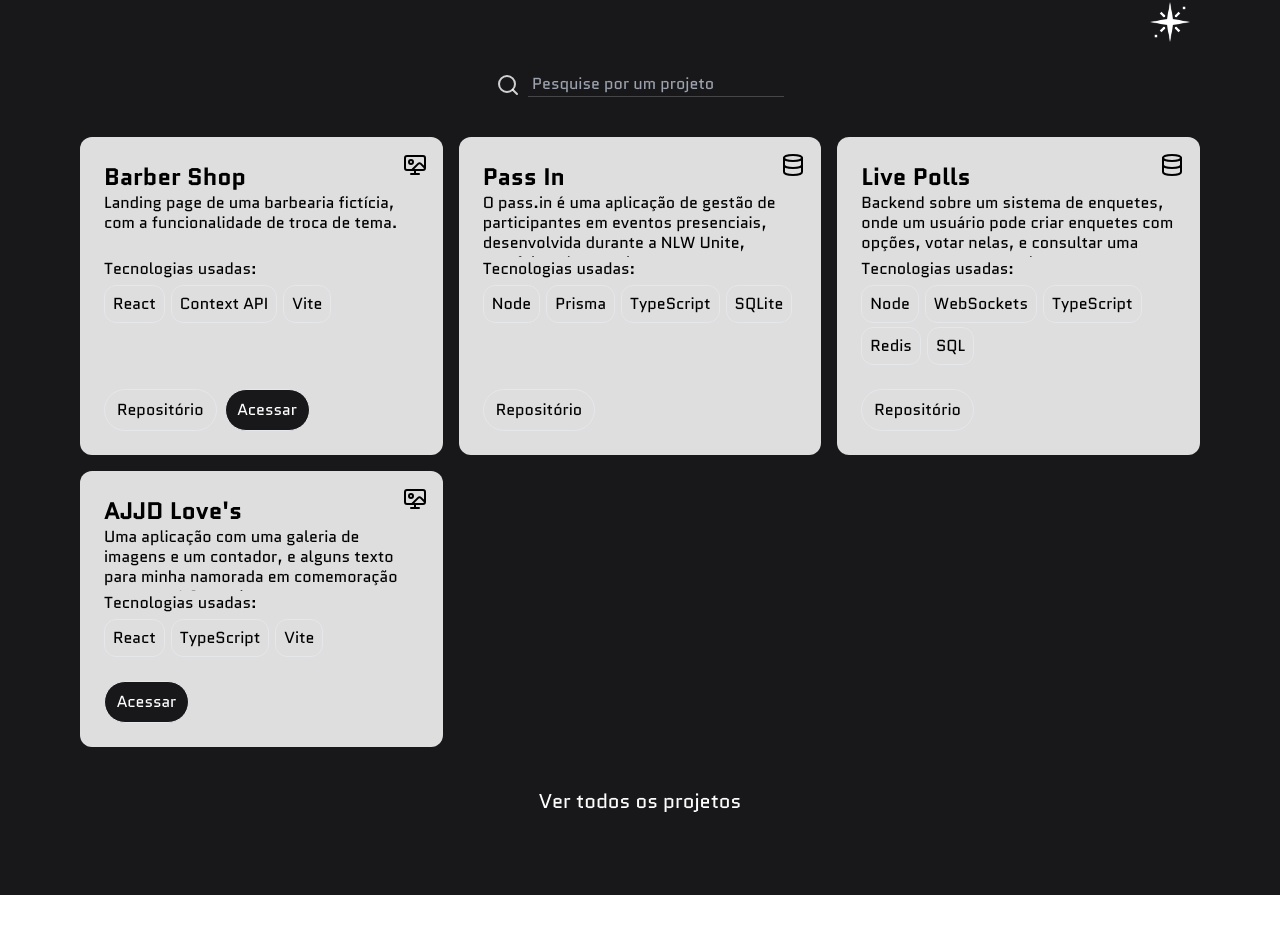
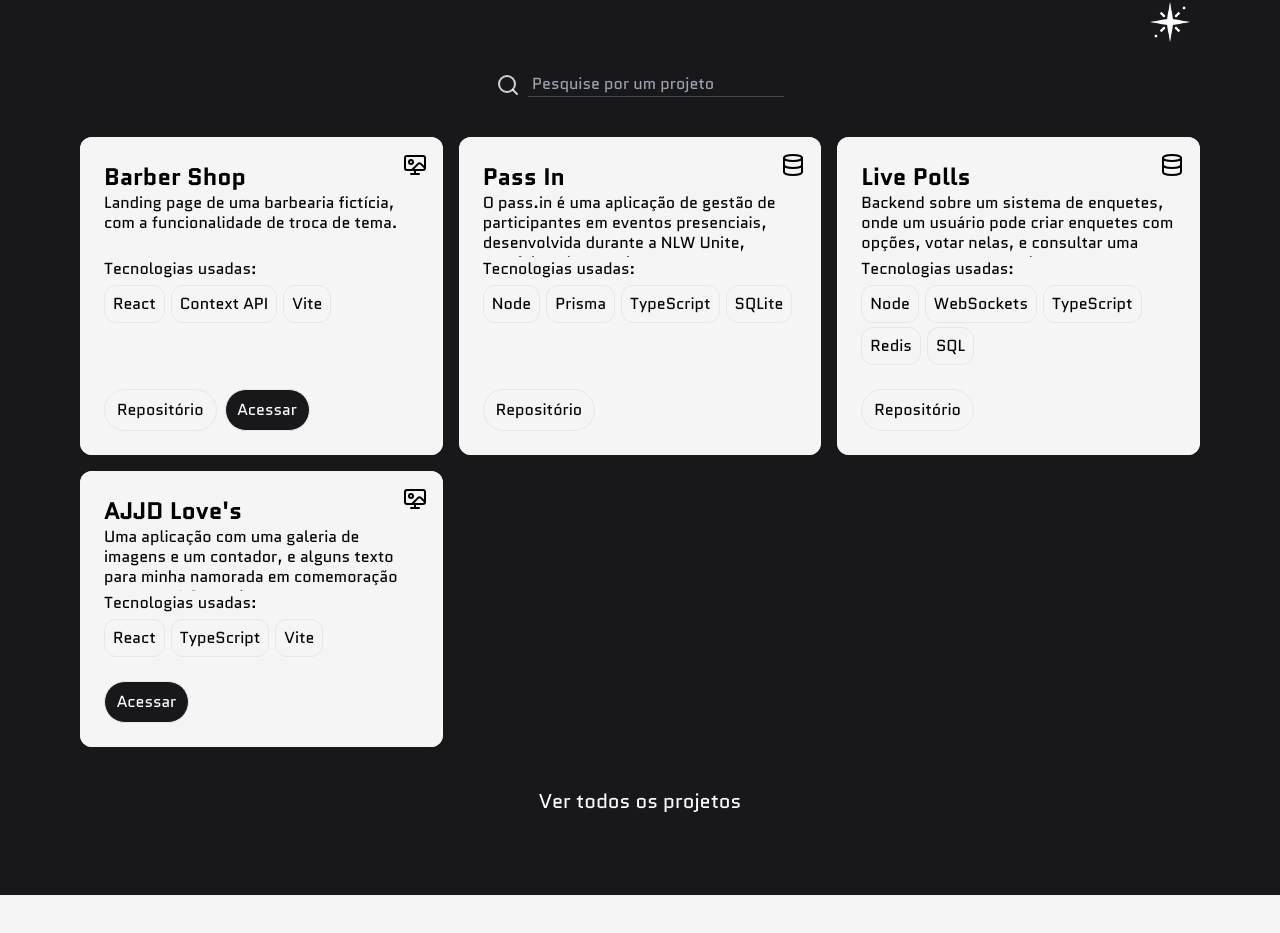
Before and after one commit to jdavidoliveira/portfolio, a Next.js app: page / in a window 1280 px wide. Shown: the part 1465-2398 px from the top of the page. Built offline with nearby package versions, Linux system fonts and the light colour scheme.

Commit message:
style: update primary background color to a lighter shade for improved aesthetics

```diff
--- a/tailwind.config.ts
+++ b/tailwind.config.ts
@@ -10,7 +10,7 @@ const config: Config = {
   theme: {
     extend: {
       colors: {
-        'primary-bg': 'gray-50',
+        'primary-bg': '#f5f5f5',
         'secondary-bg': '#18181B',
         accent: '#F97316',
         'dark-primary-bg': '#0C0A09'
```
